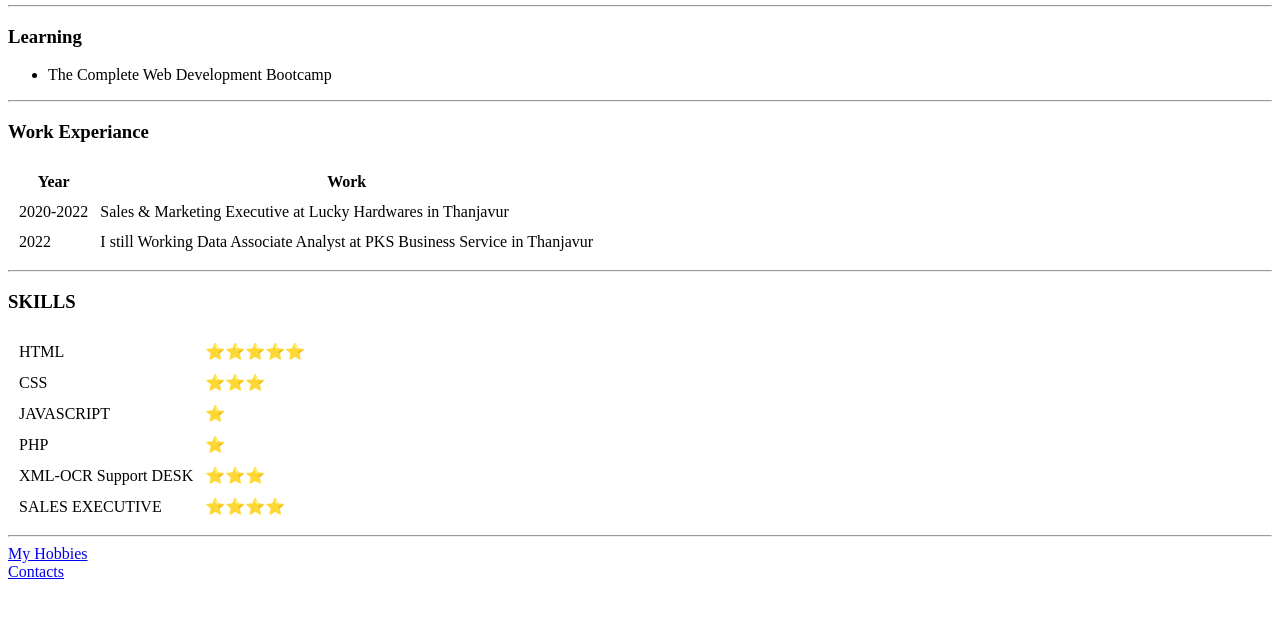
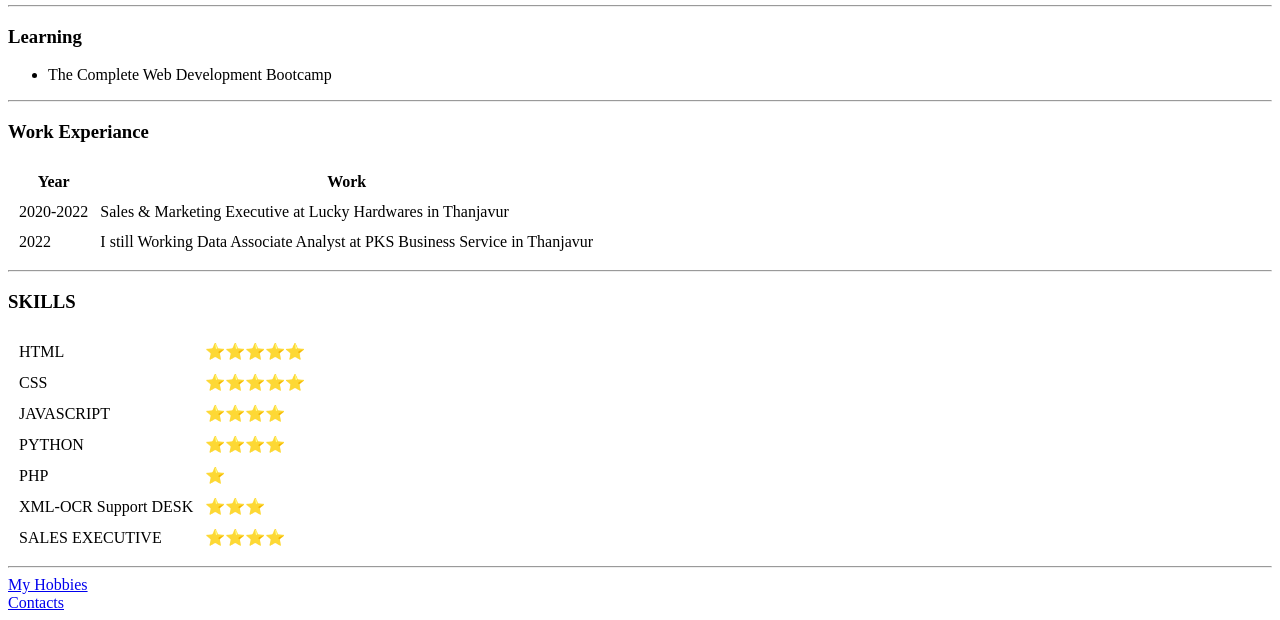
Before and after one commit to MOHAMEDBASITHS/CV, a plain HTML site: page index.html in a window 1280 px wide. Shown: the part 207-827 px from the top of the page. Before the commit the page ends 800 px from the top, so only its background shows below. Drawn offline with Linux system fonts and the light colour scheme.

Commit message:
Update index.html

```diff
--- a/index.html
+++ b/index.html
@@ -49,11 +49,15 @@
     </tr>
     <tr>
       <td>CSS</td>
-      <td>⭐⭐⭐</td>
+      <td>⭐⭐⭐⭐⭐</td>
     </tr>
     <tr>
       <td>JAVASCRIPT</td>
-      <td>⭐</td>
+      <td>⭐⭐⭐⭐</td>
+    </tr>
+    <tr>
+      <td>PYTHON</td>
+      <td>⭐⭐⭐⭐</td>
     </tr>
     <tr>
       <td>PHP</td>
```
